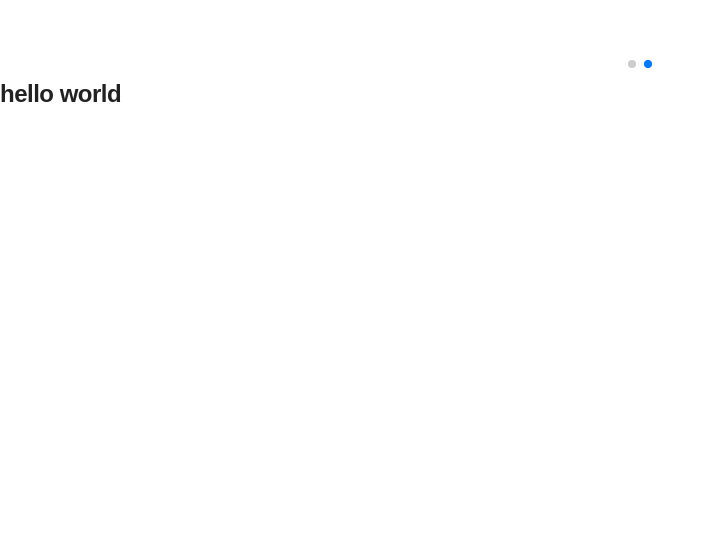
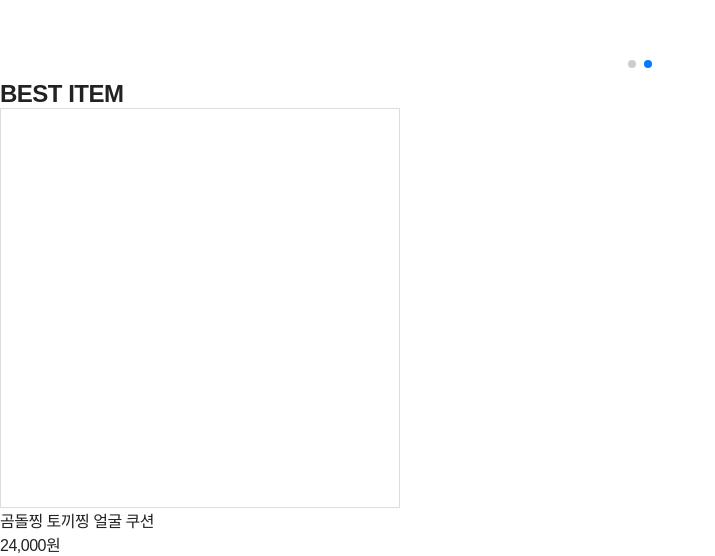
Before and after one commit to Kimbangul/umeus, a Next.js app: page / in a window 1280 px wide. Shown: the part 771-1327 px from the top of the page, without its empty margins (0-715 px from the left). Before the commit the page ends 879 px from the top, so only its background shows below. Built offline with nearby package versions, Linux system fonts and the light colour scheme; a web font is replaced by a local one.

Commit message:
style: add style

```diff
--- a/src/app/page.tsx
+++ b/src/app/page.tsx
@@ -4,8 +4,19 @@ export default function Home() {
   return (
     <>
     <Slide/>
-    <section>
-      <h1>hello world</h1>
+    <section className="Main__section">
+      <div className="Main__inner">
+        <h2 className="Main__title">BEST ITEM</h2>
+        <ul className="Main__best-list">
+          <li className="Main__best-item">
+            <a href="#">
+              <div className="Main__best-img"></div>
+              <div className="Main__best-title">곰돌찡 토끼찡 얼굴 쿠션</div>
+              <div className="Main__best-price">24,000원</div>
+            </a>
+          </li>
+        </ul>
+      </div>
     </section>
     </>
   )
--- a/src/style/components/layout/Header.scss
+++ b/src/style/components/layout/Header.scss
@@ -1,7 +1,7 @@
 .Header {
   $Header: &;
   border-bottom: 0.1rem solid $border01;
-
+  overflow: hidden;
   width: 100%;
   // height: 8rem;
   background: $white;
@@ -60,6 +60,13 @@
         }
       }
     }
+    @media (max-width: $pc-xs) {
+      padding-top: 0;
+      padding-bottom: 0;
+    }
+    @media (max-width: $mb-lg) {
+      height: 5rem;
+    }
   }
 
   &__menu {
@@ -88,6 +95,7 @@
       cursor: pointer;
       font-size: 2.4rem;
       color: $second;
+      transform: (translateX(50%));
       @media (max-width: $pc-xs) {
         display: block;
       }
--- a/src/style/components/main/Slide.scss
+++ b/src/style/components/main/Slide.scss
@@ -2,6 +2,13 @@
   width: 100%;
   height: 70rem;
   position: relative;
+  transition: height 0.3s;
+
+  @media (max-width: $mb-lg) {
+    // aspect-ratio: 1/1;
+    height: 100vw;
+    max-height: 60rem;
+  }
 
   &__container {
     height: 100%;
--- /dev/null
+++ b/src/style/page/Main.scss
@@ -0,0 +1,12 @@
+.Main {
+  &__best {
+    &-list {
+      @include flex(flex-start, center, 1.6rem);
+    }
+    &-img {
+      width: 40rem;
+      aspect-ratio: 1/1;
+      border: 0.1rem solid $border01;
+    }
+  }
+}
--- a/src/style/style.scss
+++ b/src/style/style.scss
@@ -8,3 +8,4 @@
 @import './components/common/common.scss';
 @import './components/layout/Header.scss';
 @import './components/main/Slide.scss';
+@import './page/Main.scss';
```
